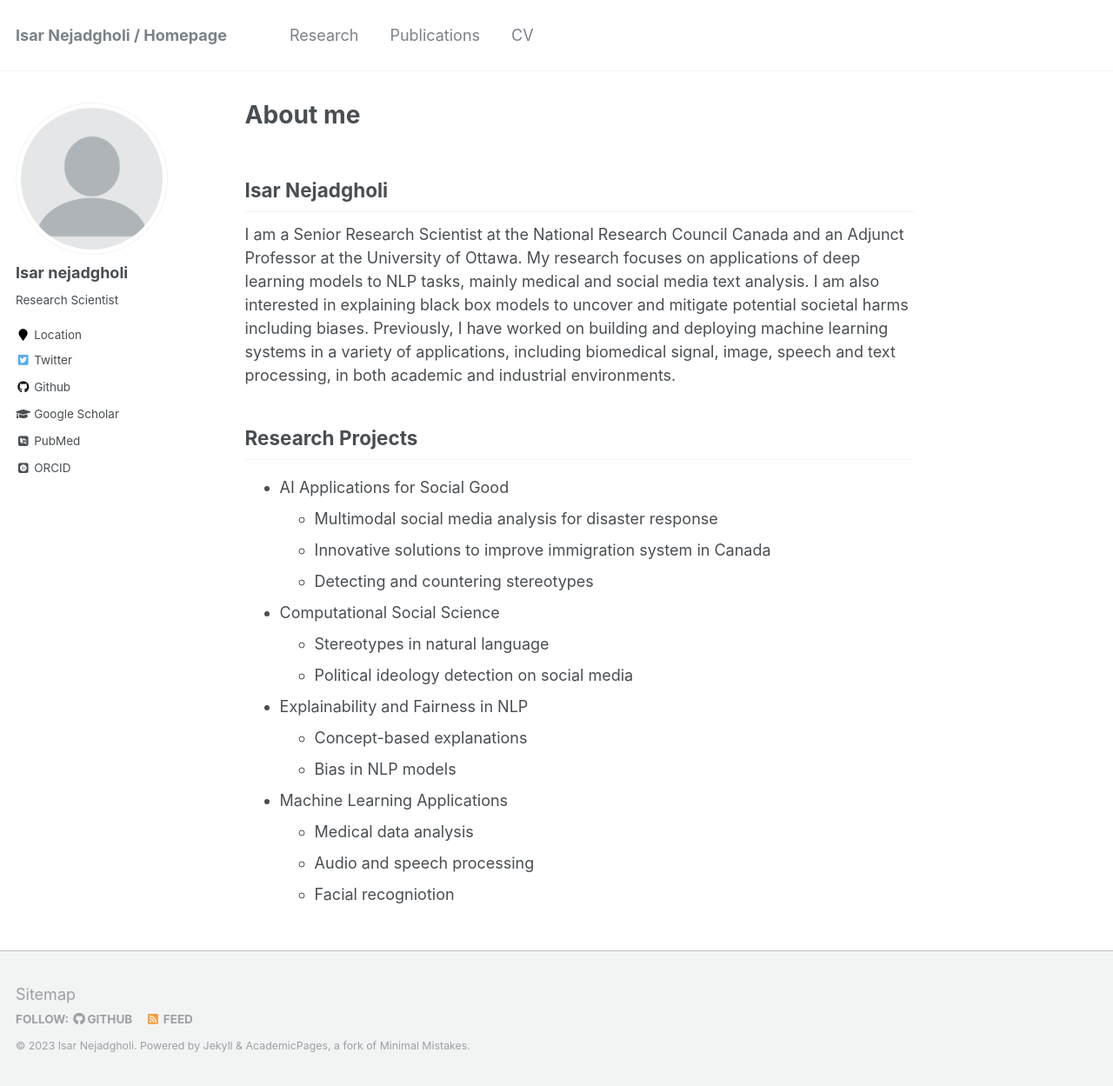
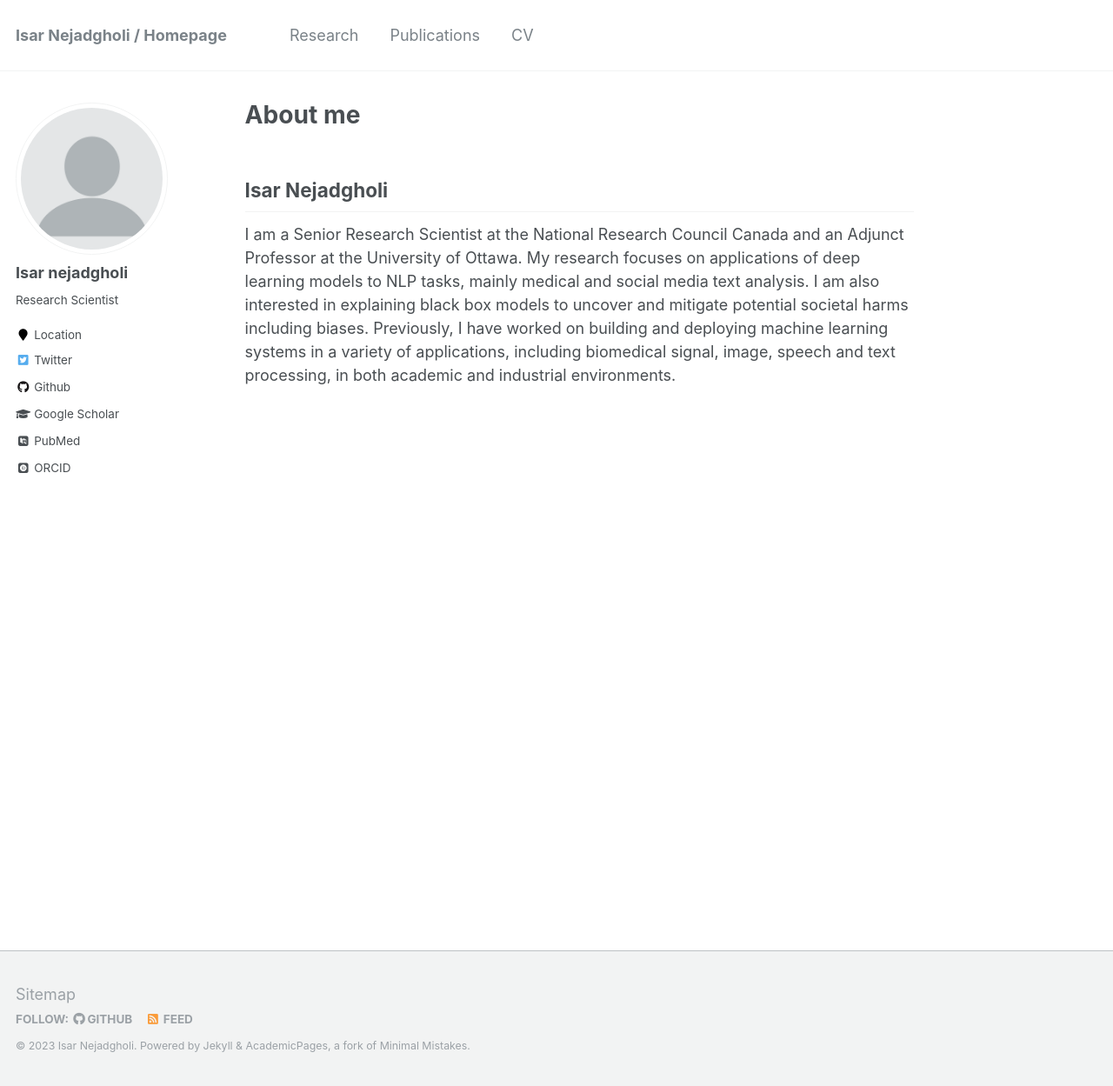
Before and after one commit to IsarNejad/IsarNejad.github.io, a Jekyll site: the page built from _pages/about.md, in a window 1280 px wide and 1249 px high. Shown: the whole window at 87% size. Built offline with Jekyll 4.4.1, drawn with Linux system fonts in a browser that asks for light colours; some web fonts are replaced.

Commit message:
Update about.md

```diff
--- a/_pages/about.md
+++ b/_pages/about.md
@@ -10,19 +10,3 @@ redirect_from:
 
 ## Isar Nejadgholi
 I am a Senior Research Scientist at the National Research Council Canada and an Adjunct Professor at the University of Ottawa. My research focuses on applications of deep learning models to NLP tasks, mainly medical and social media text analysis. I am also interested in explaining black box models to uncover and mitigate potential societal harms including biases. Previously, I have worked on building and deploying machine learning systems in a variety of applications, including biomedical signal, image, speech and text processing, in both academic and industrial environments.
-
-## Research Projects
-* AI Applications for Social Good
-  - Multimodal social media analysis for disaster response
-  - Innovative solutions to improve immigration system in Canada
-  - Detecting and countering stereotypes
-* Computational Social Science
-  - Stereotypes in natural language
-  - Political ideology detection on social media
-* Explainability and Fairness in NLP
-  - Concept-based explanations
-  - Bias in NLP models
-* Machine Learning Applications
-  - Medical data analysis
-  - Audio and speech processing
-  - Facial recogniotion
```
